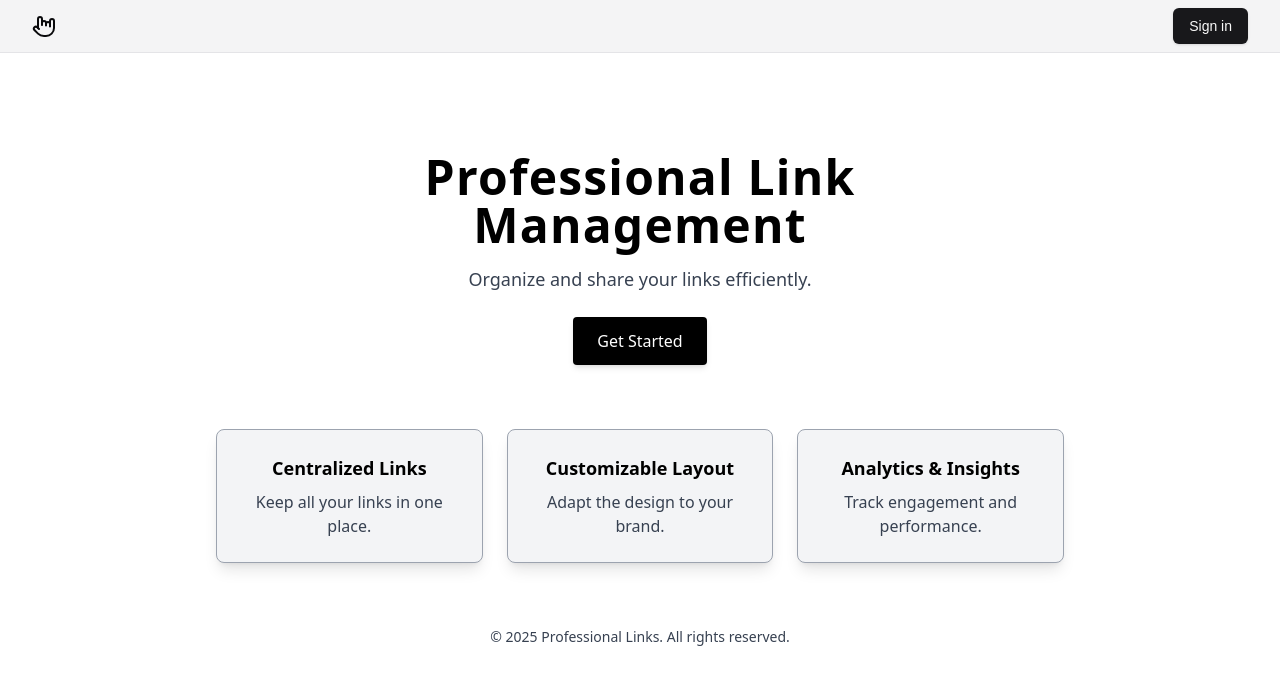
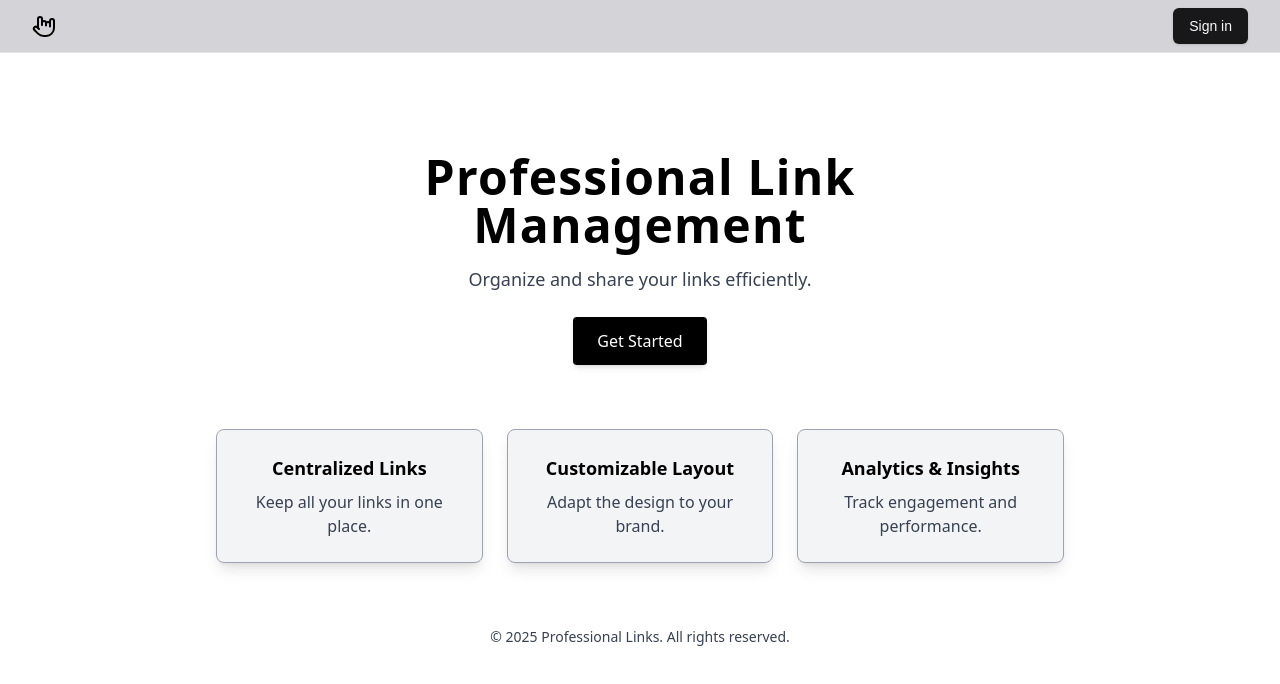
Before and after one commit to ananyapati26/LinkTree, a Next.js app: page / in a window 1280 px wide. Shown: the top 684 px of the page. Built offline with nearby package versions, Linux system fonts and the light colour scheme; no server answers.

Commit message:
dark mode light mode changes

```diff
--- a/src/components/Navbar.jsx
+++ b/src/components/Navbar.jsx
@@ -6,14 +6,24 @@ import React from "react";
 import { buttonVariants } from "./ui/button";
 import { HandMetal } from "lucide-react";
 // import { useSession, signOut } from "next-auth/react";
+import useDarkModeStore from "@/store/useDarkModeStore";
 
 const Navbar = () => {
   const { data: session } = useSession(); // Get the authenticated user session
+  const { darkMode, setDarkMode } = useDarkModeStore(); // Get the dark mode state and setter function from Zustand store
   return (
-    <div className="bg-zinc-100 py-2 border-b border-s-zinc-200 fixed w-full z-10 top-0">
+    <div
+      className={`${
+        darkMode ? "bg-zinc-700" : "bg-zinc-300"
+      } py-2 border-b border-s-zinc-200 fixed w-full z-10 top-0 `}
+    >
       <div className="container flex items-center justify-between">
         <Link href={session ? "/admin" : "/"}>
-          <HandMetal />
+          <HandMetal
+            className={`text-2xl font-bold ${
+              darkMode ? "text-white" : "text-black"
+            }`}
+          />
         </Link>
 
         {/*
@@ -25,7 +35,6 @@ const Navbar = () => {
         */}
 
         {session ? (
-
           // Show profile or logout button if user is signed in only
 
           //Using async/await ensures that signOut() completes before redirecting the user to /.
```
